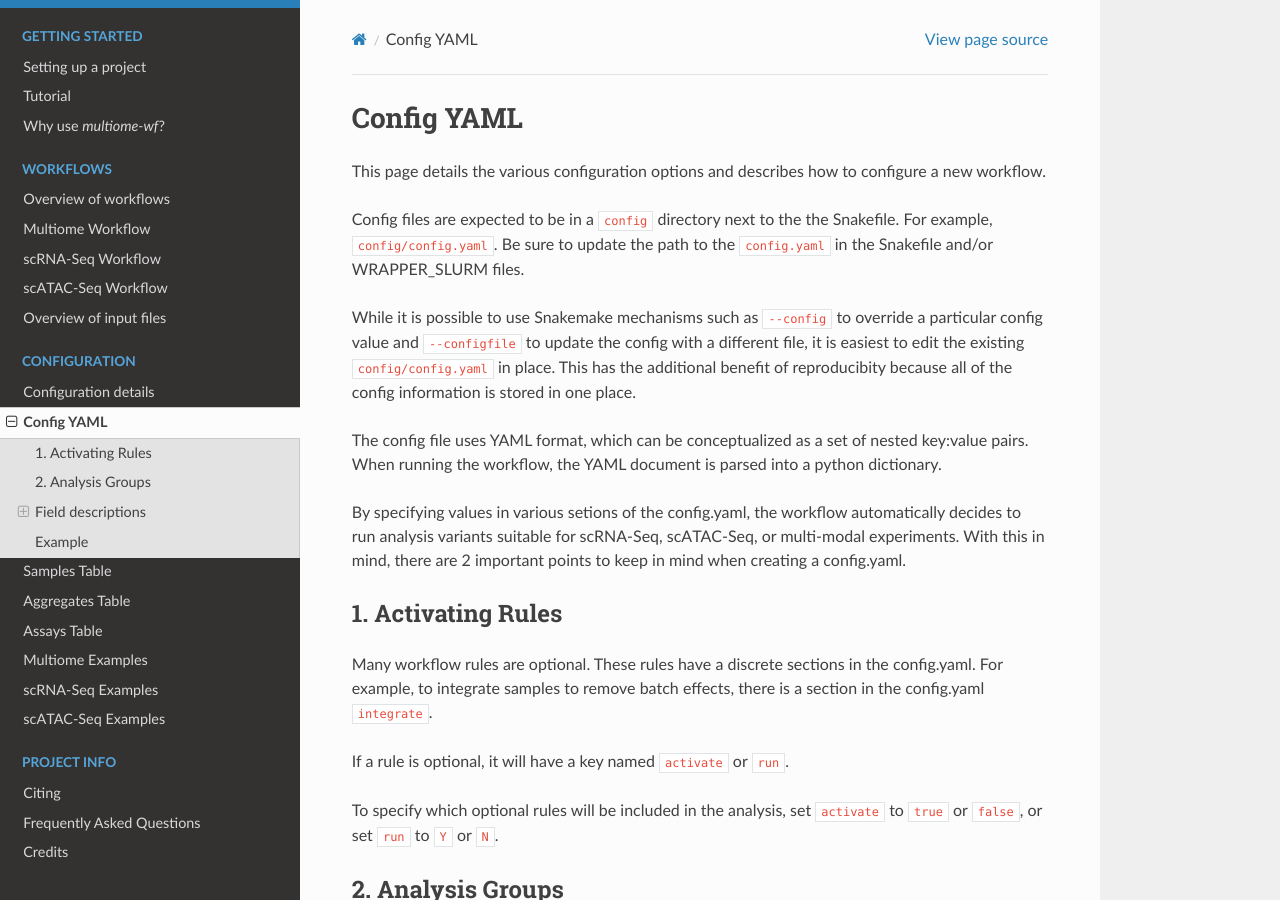
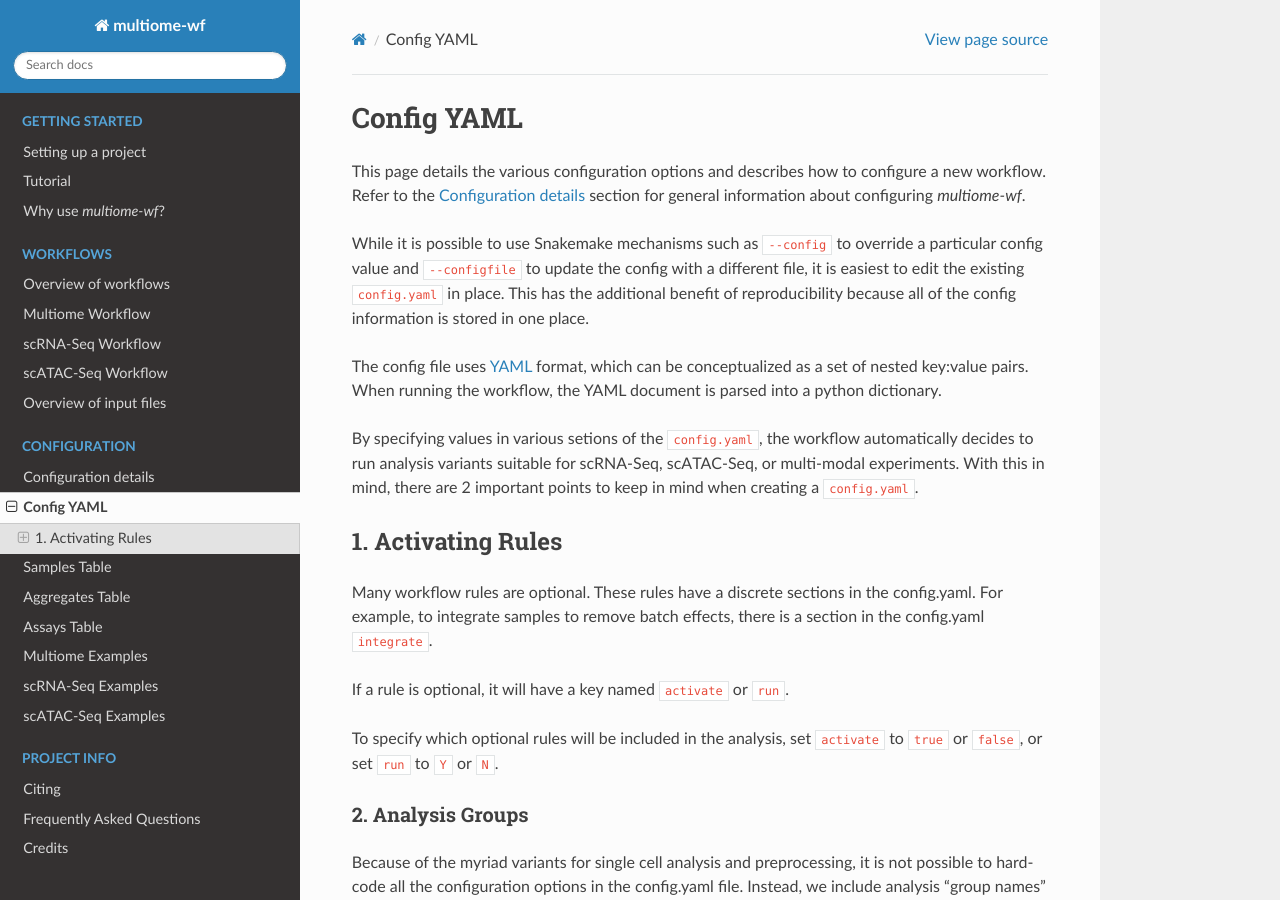
Before and after one commit to NICHD-BSPC/multiome-wf, a Sphinx documentation site: the page built from docs/configuration/config-yaml.rst, in a window 1280 px wide and 900 px high. Built offline with Sphinx 7.4.7 and the Read the Docs theme 2.0.0, drawn with Linux system fonts in a browser that asks for light colours.

Commit message:
documentation update in progress

```diff
--- a/docs/configuration/config-yaml.rst
+++ b/docs/configuration/config-yaml.rst
@@ -4,26 +4,26 @@
 ===========
 
 This page details the various configuration options and describes how to
-configure a new workflow.
-
-Config files are expected to be in a ``config`` directory next to the the Snakefile.
-For example, ``config/config.yaml``. Be sure to update the path to the ``config.yaml`` in the Snakefile and/or WRAPPER_SLURM files.
+configure a new workflow. Refer to the :ref:`config` section for general
+information about configuring `multiome-wf`.
 
 While it is possible to use Snakemake mechanisms such as ``--config`` to
 override a particular config value and ``--configfile`` to update the config
 with a different file, it is easiest to edit the existing
-``config/config.yaml`` in place. This has the additional benefit of reproducibity
+``config.yaml`` in place. This has the additional benefit of reproducibility
 because all of the config information is stored in one place.
 
-The config file uses YAML format, which can be conceptualized as a set of nested key:value pairs. When running the workflow, the YAML document is parsed into a python dictionary.
+The config file uses `YAML <https://en.wikipedia.org/wiki/YAML>`_ format, which
+can be conceptualized as a set of nested key:value pairs. When running the workflow,
+the YAML document is parsed into a python dictionary.
 
-By specifying values in various setions of the config.yaml, the workflow automatically
-decides to run analysis variants suitable for scRNA-Seq, scATAC-Seq, or multi-modal
-experiments. With this in mind, there are 2 important points to keep in mind when
-creating a config.yaml.
+By specifying values in various setions of the ``config.yaml``, the workflow
+automatically decides to run analysis variants suitable for scRNA-Seq, scATAC-Seq,
+or multi-modal experiments. With this in mind, there are 2 important points to keep
+in mind when creating a ``config.yaml``.
 
 1. Activating Rules
--------------------
+~~~~~~~~~~~~~~~~~~~
 
 Many workflow rules are optional. These rules have a discrete sections in
 the config.yaml. For example, to integrate samples to remove batch effects, there is
```
